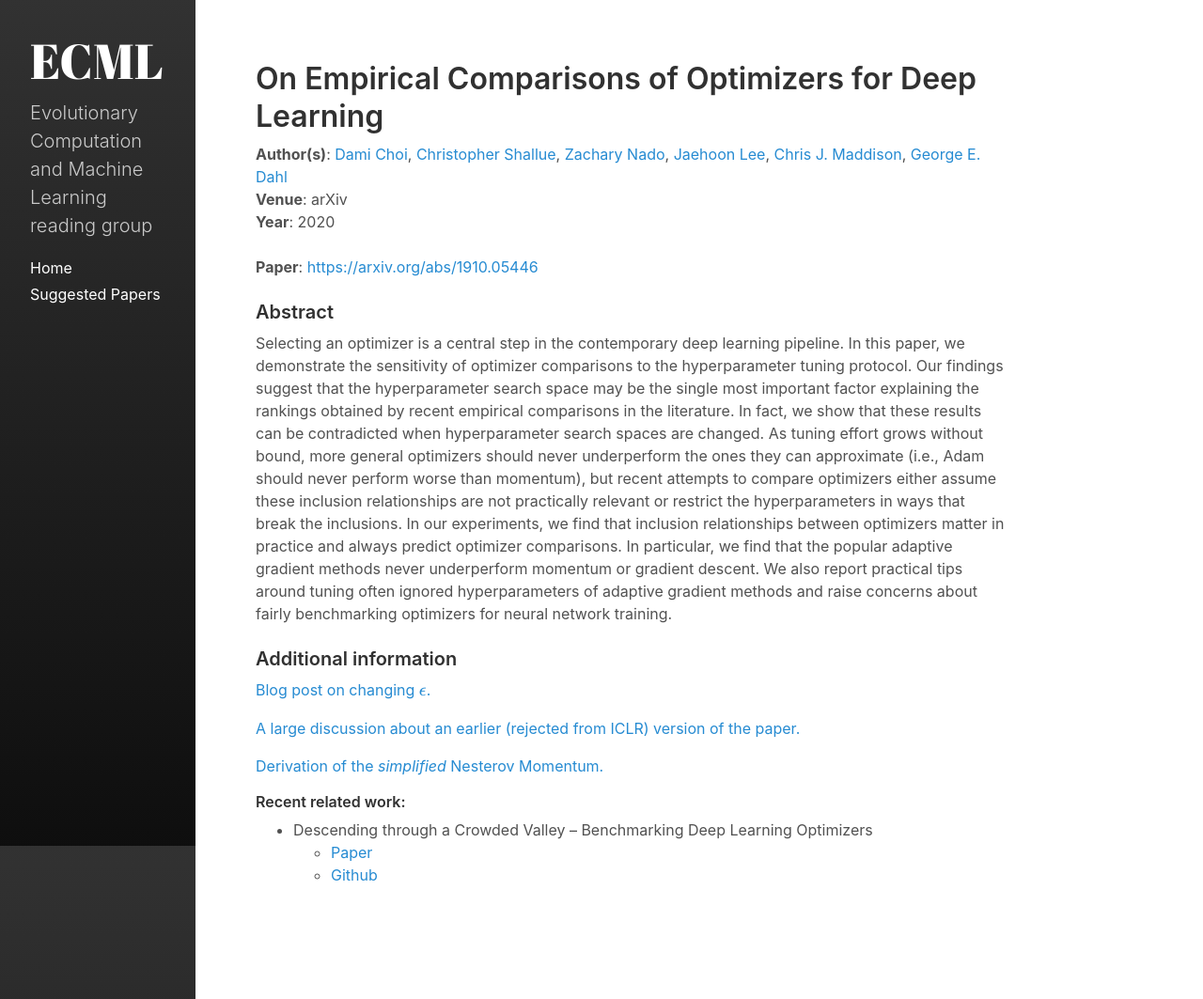
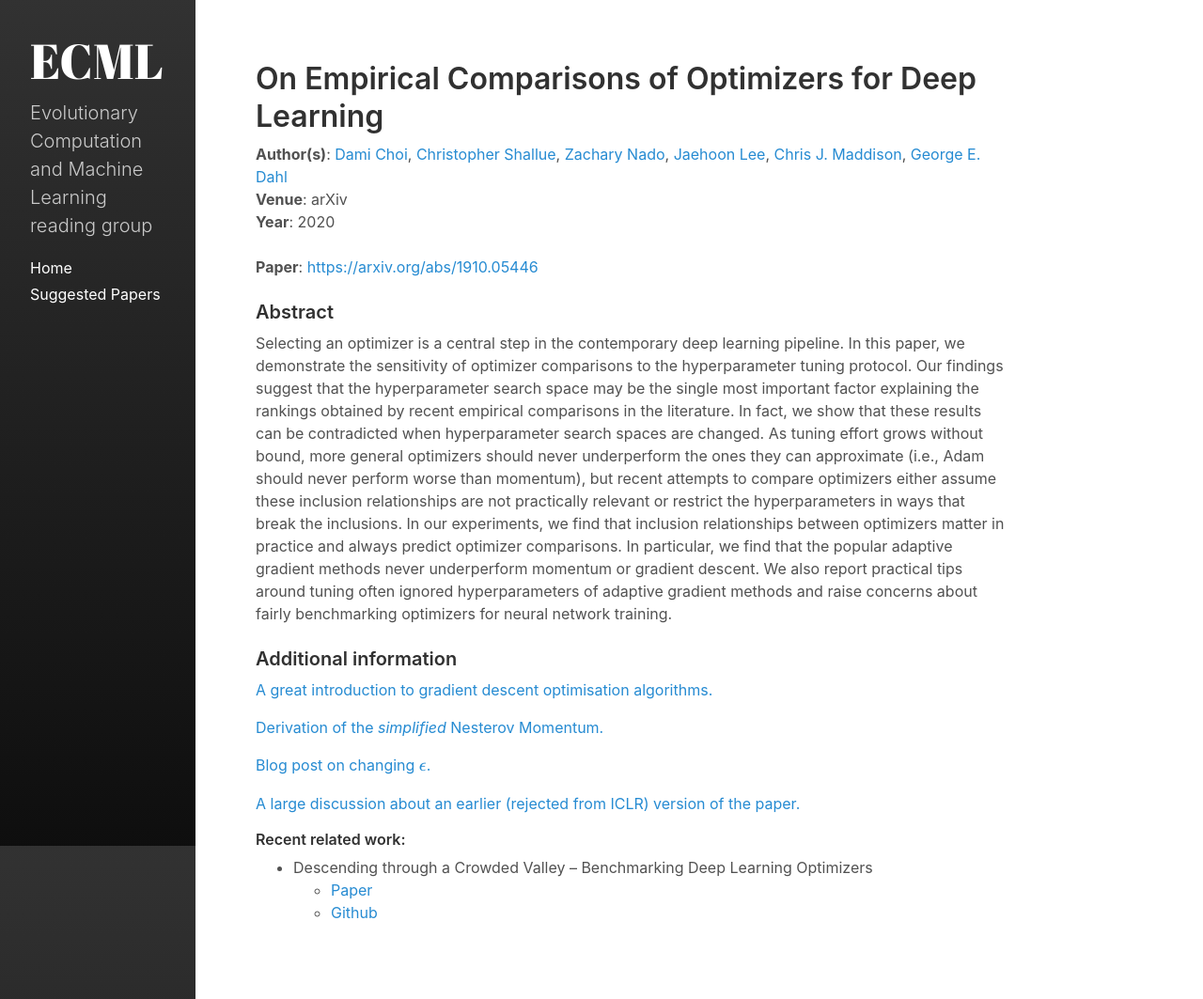
Before and after one commit to exeter-ecml/exeter-ecml.github.io, a Jekyll site: the page built from _papers/0043-empirical-comparisons-of-optimizers-for-deep-learning.md, in a window 1280 px wide and 1063 px high. Shown: the whole window at 94% size. Built offline with Jekyll 4.4.1, drawn with Linux system fonts in a browser that asks for light colours.

Commit message:
Adjusting a paper.

```diff
--- a/_papers/0043-empirical-comparisons-of-optimizers-for-deep-learning.md
+++ b/_papers/0043-empirical-comparisons-of-optimizers-for-deep-learning.md
@@ -39,11 +39,13 @@ who_suggested: George De Ath
 
 status: suggested
 ---
+[A great introduction to gradient descent optimisation algorithms.](https://ruder.io/optimizing-gradient-descent)
+
+[Derivation of the *simplified* Nesterov Momentum.](https://arxiv.org/abs/1212.0901)
+
 [Blog post on changing $$\epsilon$$.](http://zna.do/epsilon)
 
 [A large discussion about an earlier (rejected from ICLR) version of the paper.](https://openreview.net/forum?id=HygrAR4tPS)
-
-[Derivation of the *simplified* Nesterov Momentum.](https://arxiv.org/abs/1212.0901)
 
 #### Recent related work:
 - Descending through a Crowded Valley -- Benchmarking Deep Learning Optimizers
```
